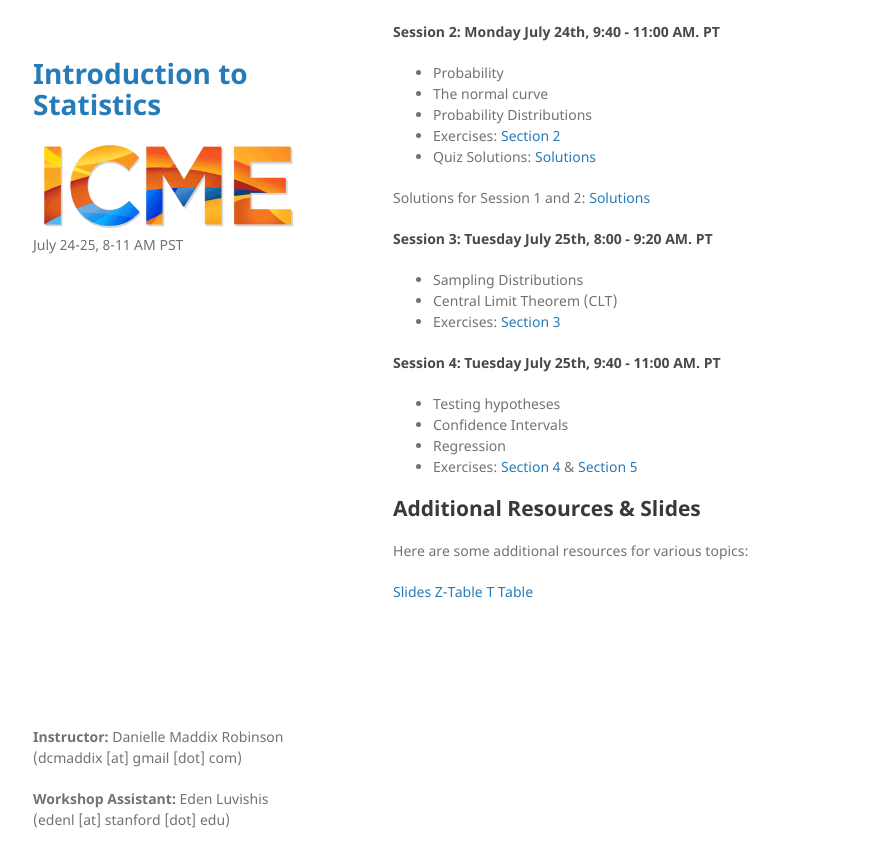
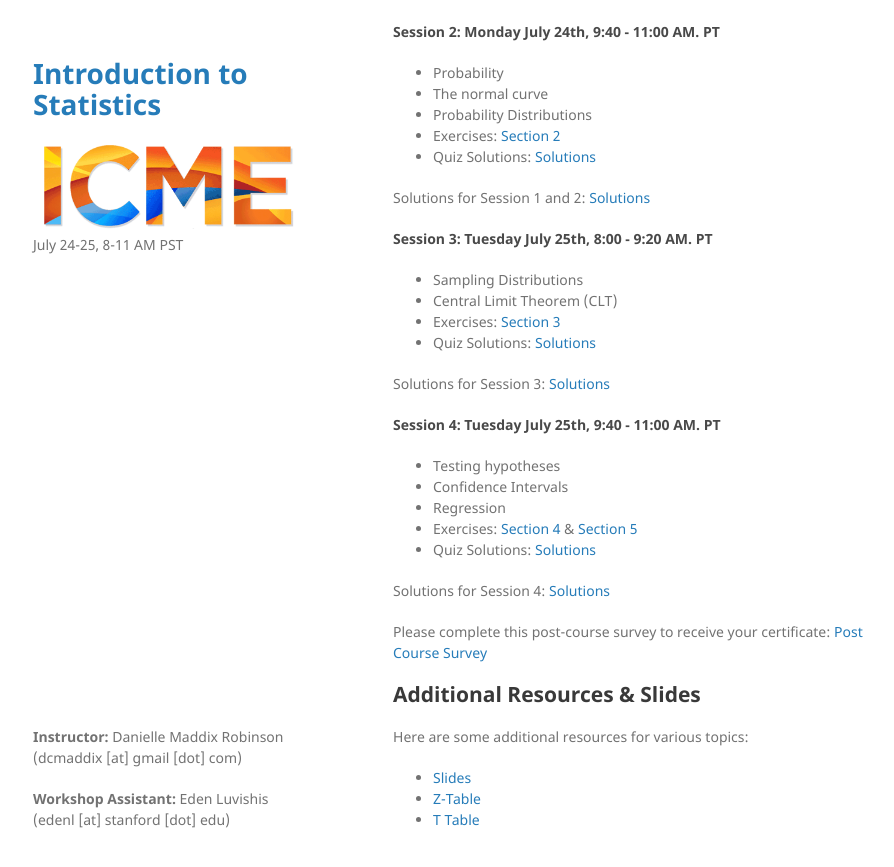
Before and after one commit to eluvishis/Stanford-ICME-Summer-2023-Stats, a Jekyll site: the page built from index.md, in a window 1280 px wide and 900 px high, scrolled down 1925 px. Shown: the top 867 px of the window, without its empty margins (177-1071 px from the left). Built offline with Jekyll 4.4.1, drawn with Linux system fonts in a browser that asks for light colours; our own code applies the rules of GitHub Pages for plain Markdown files.

Commit message:
final solutions uploaded

```diff
--- a/index.md
+++ b/index.md
@@ -49,19 +49,25 @@ Solutions for Session 1 and 2: [Solutions](/assets/pdf/section12solns.pdf)
   - Sampling Distributions
   - Central Limit Theorem (CLT)
   - Exercises: [Section 3](/assets/pdf/section3.pdf)
+  - Quiz Solutions: [Solutions](/assets/pdf/sec3quiz.pdf)
 
+Solutions for Session 3: [Solutions](/assets/pdf/section3solns.pdf)
 
 #### Session 4: Tuesday July 25th, 9:40 - 11:00 AM. PT
   - Testing hypotheses
   - Confidence Intervals
   - Regression
   - Exercises: [Section 4](/assets/pdf/section4.pdf) & [Section 5](/assets/pdf/section5.pdf)
+  - Quiz Solutions: [Solutions](/assets/pdf/sec45quiz.pdf)
 
+Solutions for Session 4: [Solutions](/assets/pdf/section3solns.pdf)
+
+Please complete this post-course survey to receive your certificate: [Post Course Survey](https://stanforduniversity.qualtrics.com/jfe/form/SV_7OqhZXizr0qQO9g)
 
 ## Additional Resources & Slides
 
 Here are some additional resources for various topics:
 
-[Slides](/assets/pdf/slidesall_danielle.pdf)
-[Z-Table](https://www.z-table.com/)
-[T Table](https://www.sjsu.edu/faculty/gerstman/StatPrimer/t-table.pdf)
+- [Slides](/assets/pdf/slidesall_danielle.pdf)
+- [Z-Table](https://www.z-table.com/)
+- [T Table](https://www.sjsu.edu/faculty/gerstman/StatPrimer/t-table.pdf)
```
